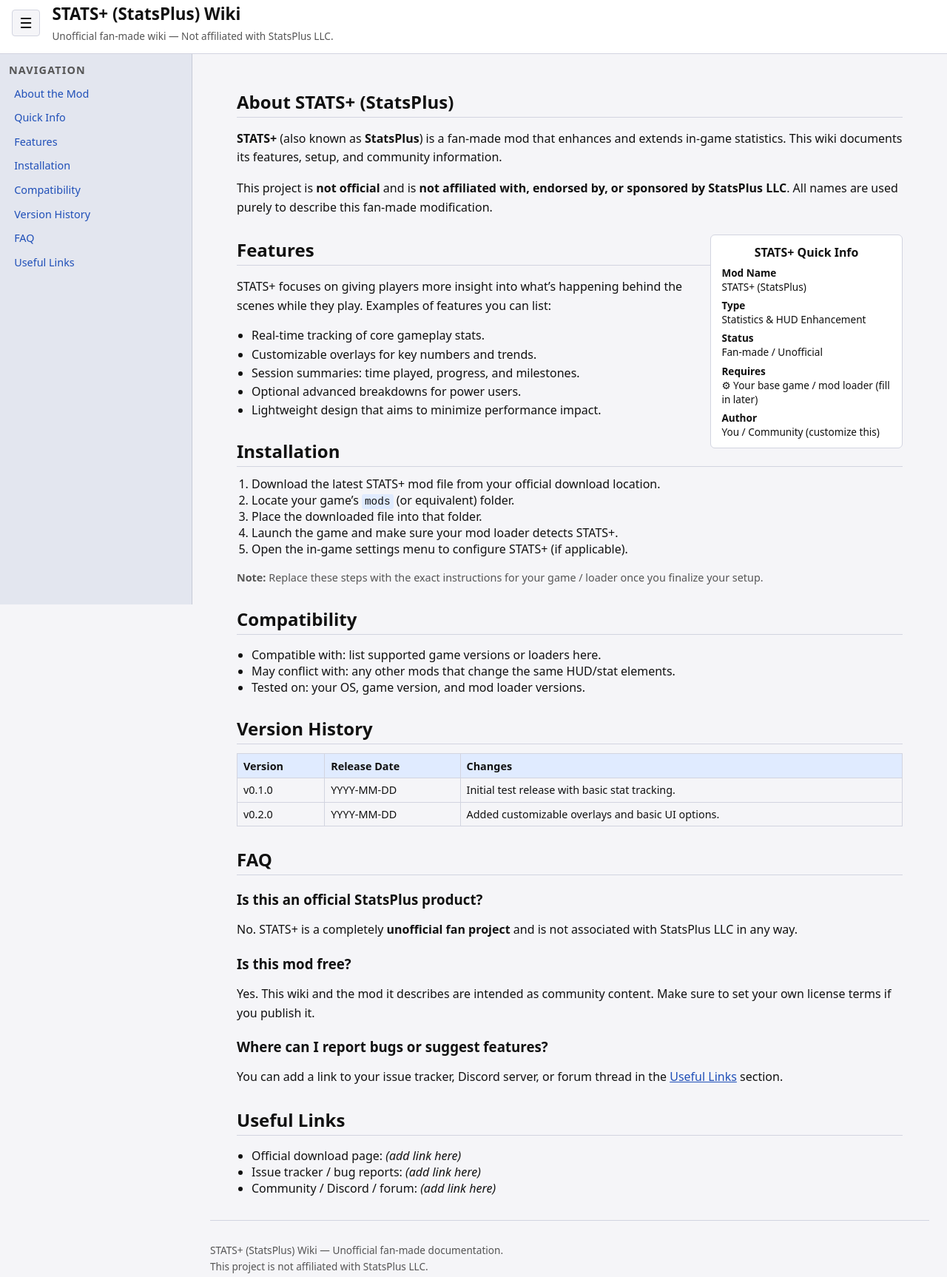
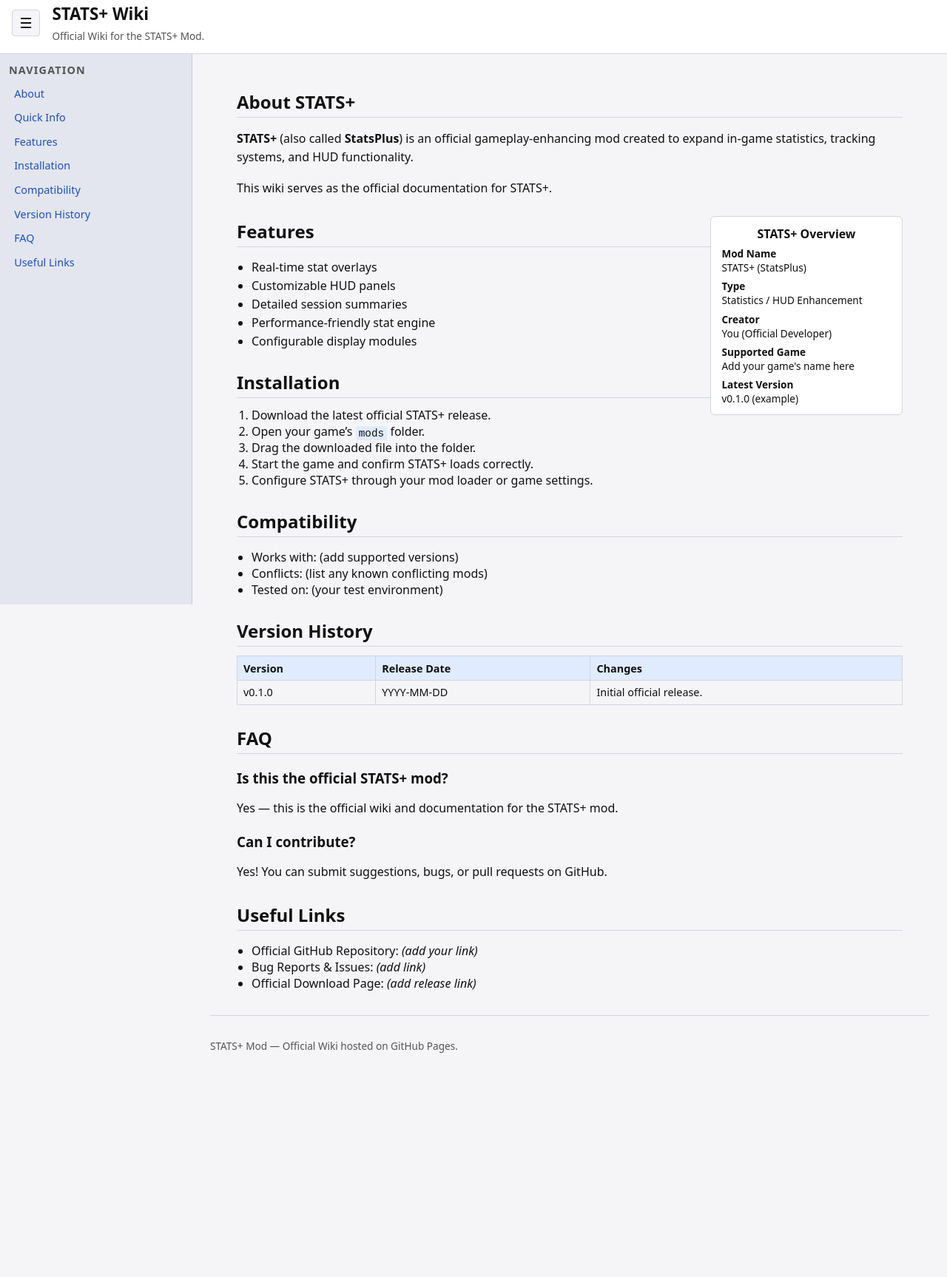
Before and after one commit to statsplus/statsplus.github.io, a plain HTML site: page index.html in a window 1280 px wide. Shown: the part 9-1735 px from the top of the page at 74% size. After the commit the page ends 1487 px from the top, so only its background shows below. Drawn offline with Linux system fonts and the light colour scheme.

Commit message:
Revise index.html for official STATS+ documentation

```diff
--- a/index.html
+++ b/index.html
@@ -1,23 +1,19 @@
 <!DOCTYPE html>
 <html lang="en">
 <head>
-  <meta charset="UTF-8" />
-  <meta name="viewport" content="width=device-width, initial-scale=1.0" />
-  <title>STATS+ (StatsPlus) Wiki</title>
-  <link rel="stylesheet" href="styles.css" />
+  <meta charset="UTF-8">
+  <meta name="viewport" content="width=device-width, initial-scale=1.0">
+  <title>STATS+ Wiki</title>
+  <link rel="stylesheet" href="styles.css">
 </head>
 <body>
   <div class="backdrop" id="backdrop"></div>
 
   <header class="site-header">
-    <button class="sidebar-toggle" id="sidebarToggle" aria-label="Toggle navigation">
-      ☰
-    </button>
+    <button class="sidebar-toggle" id="sidebarToggle" aria-label="Toggle navigation">☰</button>
     <div class="site-title">
-      <h1>STATS+ (StatsPlus) Wiki</h1>
-      <p class="tagline">
-        Unofficial fan-made wiki — Not affiliated with StatsPlus LLC.
-      </p>
+      <h1>STATS+ Wiki</h1>
+      <p class="tagline">Official Wiki for the STATS+ Mod.</p>
     </div>
   </header>
 
@@ -26,7 +22,7 @@
       <div class="sidebar-inner">
         <h2 class="sidebar-heading">Navigation</h2>
         <ul class="sidebar-nav">
-          <li><a href="#about">About the Mod</a></li>
+          <li><a href="#about">About</a></li>
           <li><a href="#infobox">Quick Info</a></li>
           <li><a href="#features">Features</a></li>
           <li><a href="#installation">Installation</a></li>
@@ -38,78 +34,65 @@
       </div>
     </nav>
 
-    <main class="content" id="content">
+    <main class="content">
       <article class="wiki-article">
+
         <section id="about">
-          <h2>About STATS+ (StatsPlus)</h2>
+          <h2>About STATS+</h2>
           <p>
-            <strong>STATS+</strong> (also known as <strong>StatsPlus</strong>) is a
-            fan-made mod that enhances and extends in-game statistics. This wiki
-            documents its features, setup, and community information.
+            <strong>STATS+</strong> (also called <strong>StatsPlus</strong>) is an official gameplay-enhancing mod created to expand in-game statistics, tracking systems, and HUD functionality.
           </p>
-          <p>
-            This project is <strong>not official</strong> and is
-            <strong>not affiliated with, endorsed by, or sponsored by StatsPlus LLC</strong>.
-            All names are used purely to describe this fan-made modification.
-          </p>
+          <p>This wiki serves as the official documentation for STATS+.</p>
         </section>
 
         <section id="infobox" class="infobox">
-          <h3>STATS+ Quick Info</h3>
+          <h3>STATS+ Overview</h3>
           <dl>
             <dt>Mod Name</dt>
             <dd>STATS+ (StatsPlus)</dd>
 
             <dt>Type</dt>
-            <dd>Statistics &amp; HUD Enhancement</dd>
+            <dd>Statistics / HUD Enhancement</dd>
 
-            <dt>Status</dt>
-            <dd>Fan-made / Unofficial</dd>
+            <dt>Creator</dt>
+            <dd>You (Official Developer)</dd>
 
-            <dt>Requires</dt>
-            <dd>⚙ Your base game / mod loader (fill in later)</dd>
+            <dt>Supported Game</dt>
+            <dd>Add your game's name here</dd>
 
-            <dt>Author</dt>
-            <dd>You / Community (customize this)</dd>
+            <dt>Latest Version</dt>
+            <dd>v0.1.0 (example)</dd>
           </dl>
         </section>
 
         <section id="features">
           <h2>Features</h2>
-          <p>
-            STATS+ focuses on giving players more insight into what’s happening
-            behind the scenes while they play. Examples of features you can list:
-          </p>
           <ul class="feature-list">
-            <li>Real-time tracking of core gameplay stats.</li>
-            <li>Customizable overlays for key numbers and trends.</li>
-            <li>Session summaries: time played, progress, and milestones.</li>
-            <li>Optional advanced breakdowns for power users.</li>
-            <li>Lightweight design that aims to minimize performance impact.</li>
+            <li>Real-time stat overlays</li>
+            <li>Customizable HUD panels</li>
+            <li>Detailed session summaries</li>
+            <li>Performance-friendly stat engine</li>
+            <li>Configurable display modules</li>
           </ul>
         </section>
 
         <section id="installation">
           <h2>Installation</h2>
           <ol class="steps-list">
-            <li>Download the latest STATS+ mod file from your official download location.</li>
-            <li>Locate your game’s <code>mods</code> (or equivalent) folder.</li>
-            <li>Place the downloaded file into that folder.</li>
-            <li>Launch the game and make sure your mod loader detects STATS+.</li>
-            <li>Open the in-game settings menu to configure STATS+ (if applicable).</li>
+            <li>Download the latest official STATS+ release.</li>
+            <li>Open your game’s <code>mods</code> folder.</li>
+            <li>Drag the downloaded file into the folder.</li>
+            <li>Start the game and confirm STATS+ loads correctly.</li>
+            <li>Configure STATS+ through your mod loader or game settings.</li>
           </ol>
-          <p class="note">
-            <strong>Note:</strong> Replace these steps with the exact instructions for your game / loader
-            once you finalize your setup.
-          </p>
         </section>
 
         <section id="compatibility">
           <h2>Compatibility</h2>
           <ul>
-            <li>Compatible with: list supported game versions or loaders here.</li>
-            <li>May conflict with: any other mods that change the same HUD/stat elements.</li>
-            <li>Tested on: your OS, game version, and mod loader versions.</li>
+            <li>Works with: (add supported versions)</li>
+            <li>Conflicts: (list any known conflicting mods)</li>
+            <li>Tested on: (your test environment)</li>
           </ul>
         </section>
 
@@ -127,14 +110,8 @@
               <tr>
                 <td>v0.1.0</td>
                 <td>YYYY-MM-DD</td>
-                <td>Initial test release with basic stat tracking.</td>
+                <td>Initial official release.</td>
               </tr>
-              <tr>
-                <td>v0.2.0</td>
-                <td>YYYY-MM-DD</td>
-                <td>Added customizable overlays and basic UI options.</td>
-              </tr>
-              <!-- Add more rows as you update the mod -->
             </tbody>
           </table>
         </section>
@@ -142,40 +119,26 @@
         <section id="faq">
           <h2>FAQ</h2>
 
-          <h3>Is this an official StatsPlus product?</h3>
-          <p>
-            No. STATS+ is a completely <strong>unofficial fan project</strong> and
-            is not associated with StatsPlus LLC in any way.
-          </p>
+          <h3>Is this the official STATS+ mod?</h3>
+          <p>Yes — this is the official wiki and documentation for the STATS+ mod.</p>
 
-          <h3>Is this mod free?</h3>
-          <p>
-            Yes. This wiki and the mod it describes are intended as community content.
-            Make sure to set your own license terms if you publish it.
-          </p>
-
-          <h3>Where can I report bugs or suggest features?</h3>
-          <p>
-            You can add a link to your issue tracker, Discord server, or forum thread
-            in the <a href="#links">Useful Links</a> section.
-          </p>
+          <h3>Can I contribute?</h3>
+          <p>Yes! You can submit suggestions, bugs, or pull requests on GitHub.</p>
         </section>
 
         <section id="links">
           <h2>Useful Links</h2>
           <ul>
-            <li>Official download page: <em>(add link here)</em></li>
-            <li>Issue tracker / bug reports: <em>(add link here)</em></li>
-            <li>Community / Discord / forum: <em>(add link here)</em></li>
+            <li>Official GitHub Repository: <em>(add your link)</em></li>
+            <li>Bug Reports & Issues: <em>(add link)</em></li>
+            <li>Official Download Page: <em>(add release link)</em></li>
           </ul>
         </section>
+
       </article>
 
       <footer class="site-footer">
-        <p>
-          STATS+ (StatsPlus) Wiki — Unofficial fan-made documentation.<br />
-          This project is not affiliated with StatsPlus LLC.
-        </p>
+        <p>STATS+ Mod — Official Wiki hosted on GitHub Pages.</p>
       </footer>
     </main>
   </div>
```
